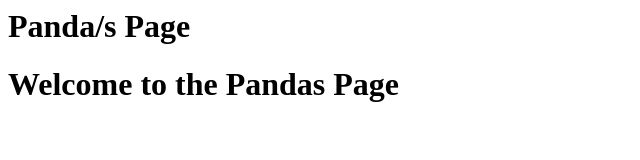
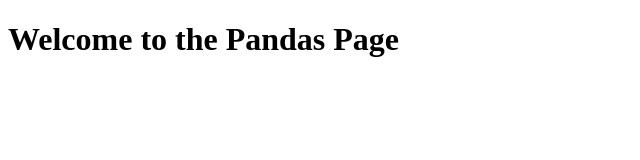
Before and after one commit to annabelcheong/pandas-challenge, a plain HTML site: page index.html in a window 1280 px wide. Shown: the whole page, without its empty margins (0-640 px from the left). Drawn offline with Linux system fonts and the light colour scheme.

Commit message:
edited html

```diff
--- a/index.html
+++ b/index.html
@@ -1,9 +1,3 @@
-
-
-<h1>
-Panda/s Page
-</h1>
-
 <!DOCTYPE html>
 <html lang="en">
 <head>
```
